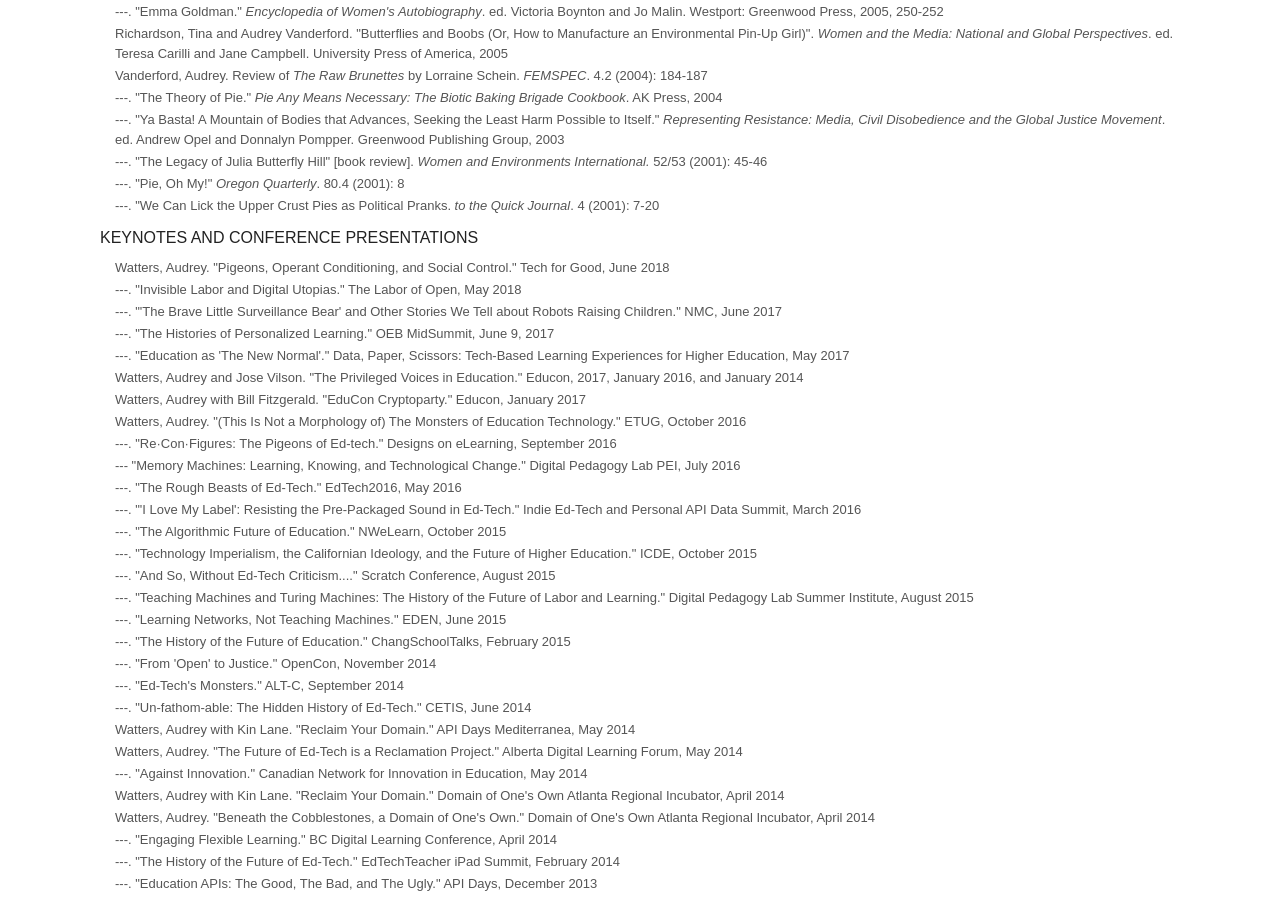
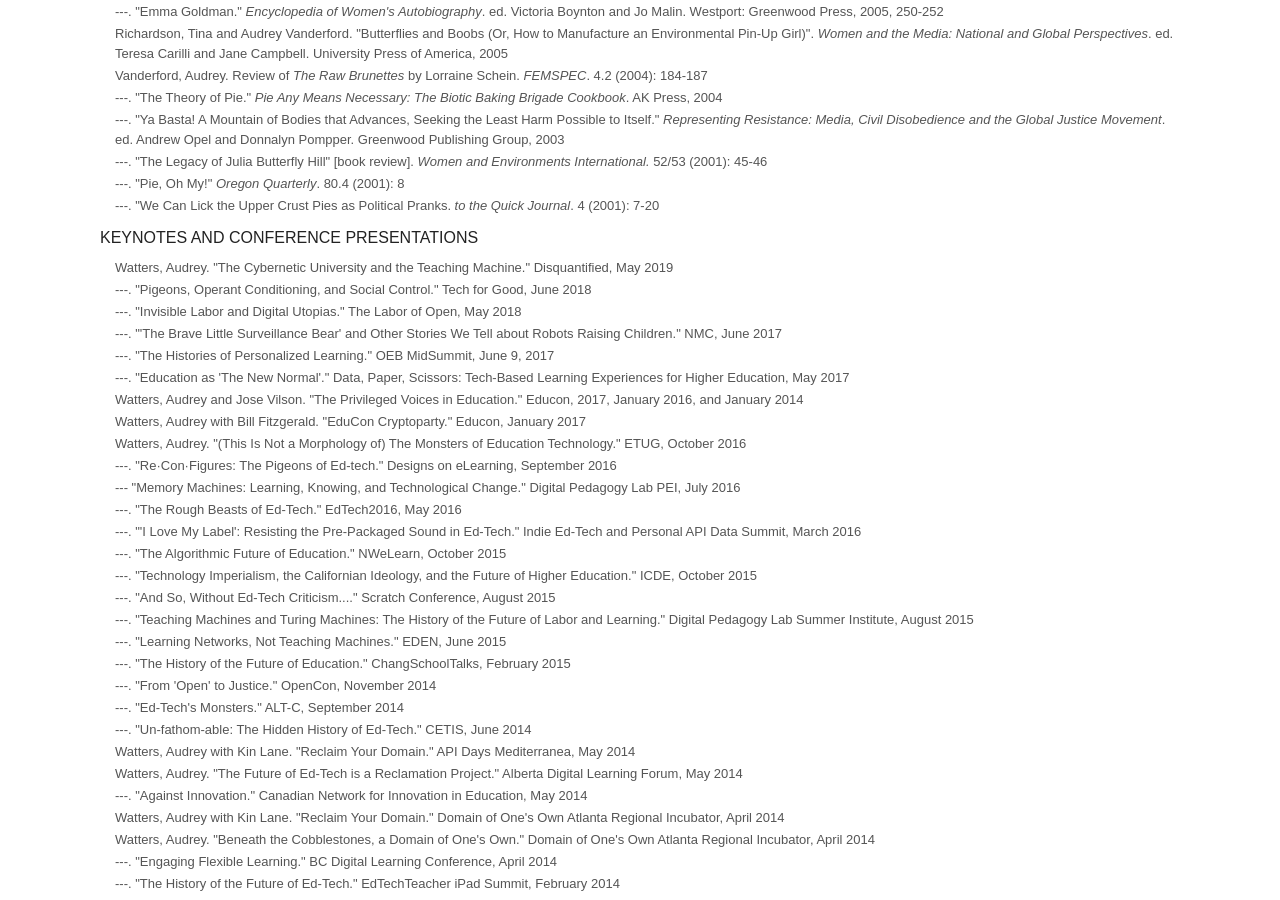
Before and after one commit to audreywatters/cv, a Jekyll site: the page cv.html, which Jekyll copies as it is, in a window 1280 px wide and 900 px high, scrolled down 2368 px. Built offline with Jekyll 4.4.1, drawn with Linux system fonts in a browser that asks for light colours; some of the changed text lies outside the part shown.

Commit message:
end-of-the-month updates

```diff
--- a/cv.html
+++ b/cv.html
@@ -44,7 +44,7 @@
             font-size:13px;
             }
 
-      		hr { background-color: #e6e6e6;	border:0; height: 1px; margin-bottom: 20px; }
+          hr { background-color: #e6e6e6; border:0; height: 1px; margin-bottom: 20px; }
 
 
           /* 1.2 Hyperlinks */
@@ -173,7 +173,8 @@
 <p>---. "We Can Lick the Upper Crust Pies as Political Pranks. <em>to the Quick Journal</em>. 4 (2001): 7-20</p>
 
 <h3>Keynotes and Conference Presentations</h3>
-<p>Watters, Audrey. "Pigeons, Operant Conditioning, and Social Control." Tech for Good, June 2018</p>
+<p>Watters, Audrey. "The Cybernetic University and the Teaching Machine." Disquantified, May 2019</p>
+<p>---. "Pigeons, Operant Conditioning, and Social Control." Tech for Good, June 2018</p>
 <p>---. "Invisible Labor and Digital Utopias." The Labor of Open, May 2018</p>
 <p>---. "'The Brave Little Surveillance Bear' and Other Stories We Tell about Robots Raising Children." NMC, June 2017</p>
 <p>---. "The Histories of Personalized Learning." OEB MidSummit, June 9, 2017</p>
--- a/travel.html
+++ b/travel.html
@@ -15,4 +14,4 @@
 
 <p>(For more information on how to hire me to speak, <a href="http://audreywatters.com/cv/speaking">please read these guidelines</a>.)</p>
 
-<p style="text-align: right; font-size:12px"><em>updated March 2019</em></p>
+<p style="text-align: right; font-size:12px"><em>updated June 2019</em></p>
```
Also changed, not shown: other parts of cv.html (+1 -1 lines), other parts of travel.html (+0 -1 lines). Lines whose indentation alone changed are shown as unchanged.
